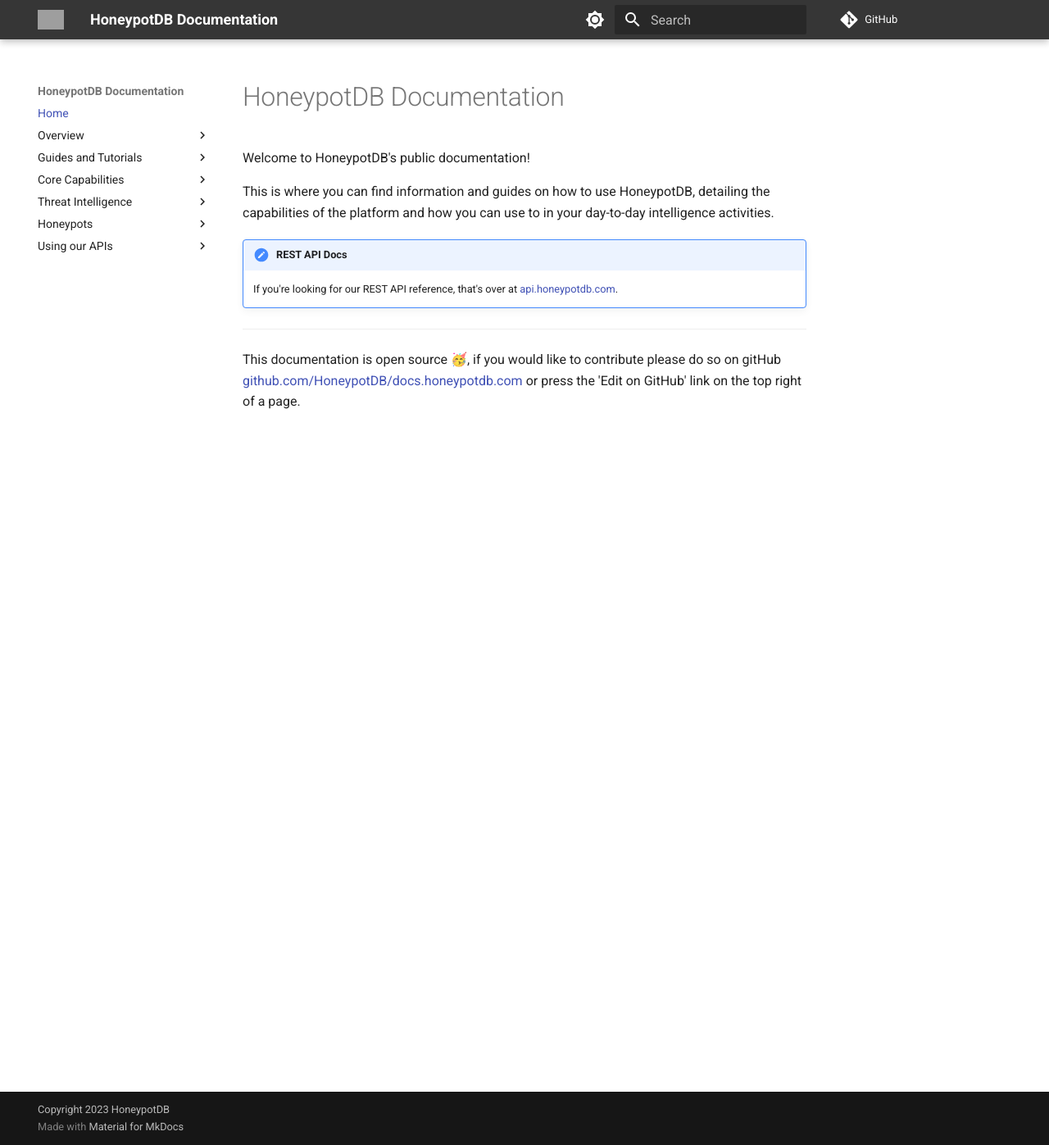
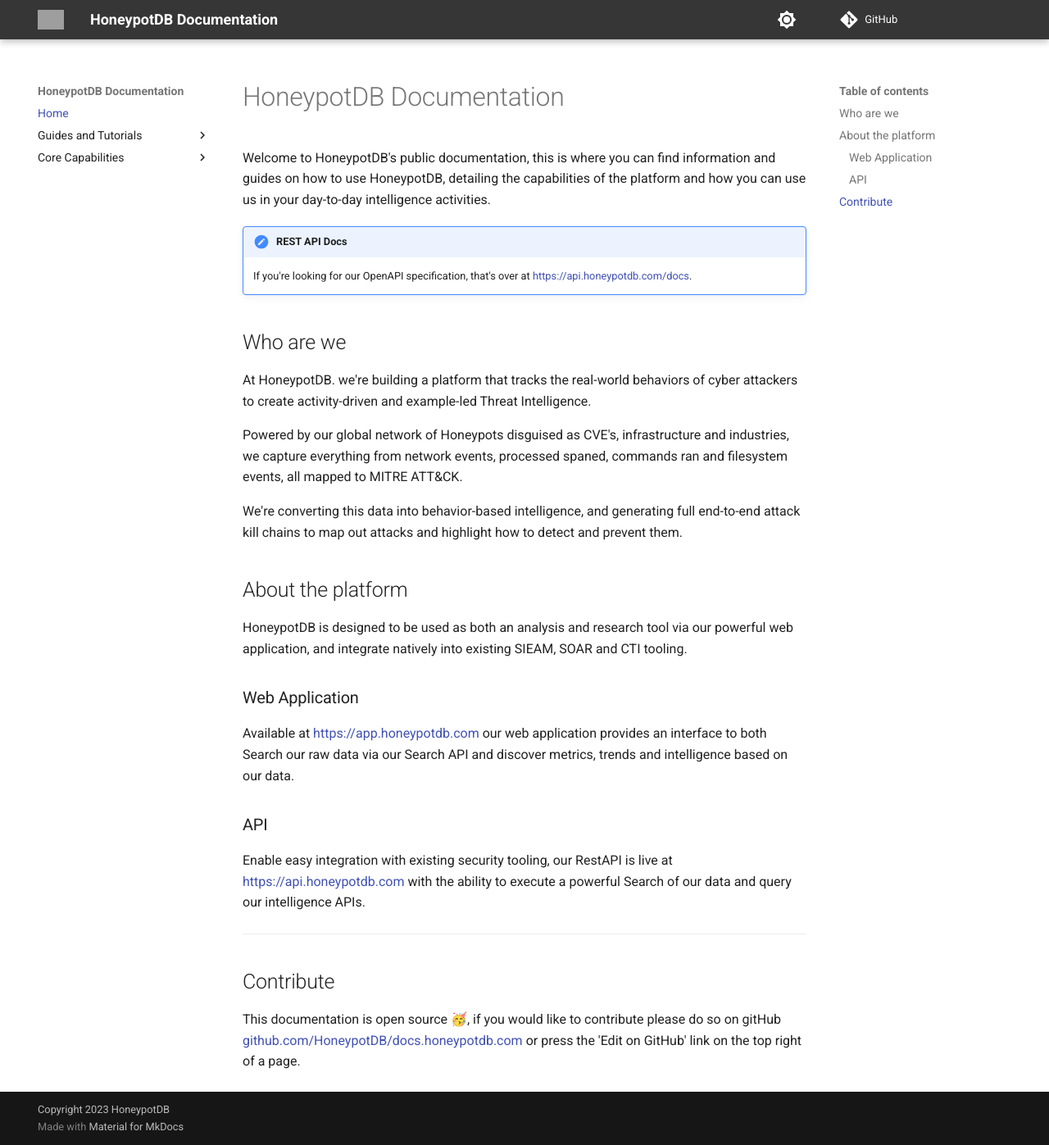
Before and after one commit to HoneypotDB/docs.honeypotdb.com, an MkDocs documentation site: the page built from docs/index.md, in a window 1280 px wide and 1397 px high. Shown: the whole window at 82% size. Built offline with MkDocs 1.6.1 and Material for MkDocs 9.7.7, drawn with Linux system fonts in a browser that asks for light colours; comment, search, counter and statistics services are not loaded; grey boxes are pictures that could not be loaded.

Commit message:
Search API docs

```diff
--- a/docs/index.md
+++ b/docs/index.md
@@ -1,11 +1,32 @@
 # HoneypotDB Documentation
 
-Welcome to HoneypotDB's public documentation!
-
-This is where you can find information and guides on how to use HoneypotDB, detailing the capabilities of the platform and how you can use to in your day-to-day intelligence activities.
+Welcome to HoneypotDB's public documentation, this is where you can find information and guides on how to use HoneypotDB, detailing the capabilities of the platform and how you can use us in your day-to-day intelligence activities.
 
 !!! note "REST API Docs"
-    If you're looking for our REST API reference, that's over at [api.honeypotdb.com](https://api.honeypotdb.com).
+    If you're looking for our OpenAPI specification, that's over at [https://api.honeypotdb.com/docs](https://api.honeypotdb.com/docs).
+
+## Who are we
+
+At HoneypotDB. we're building a platform that tracks the real-world behaviors of cyber attackers to create activity-driven and example-led Threat Intelligence.
+
+Powered by our global network of Honeypots disguised as CVE's, infrastructure and industries, we capture everything from network events, processed spaned, commands ran and filesystem events, all mapped to MITRE ATT&CK.
+
+We're converting this data into behavior-based intelligence, and generating full end-to-end attack kill chains to map out attacks and highlight how to detect and prevent them.
+
+## About the platform
+
+HoneypotDB is designed to be used as both an analysis and research tool via our powerful web application, and integrate natively into existing SIEAM, SOAR and CTI tooling.
+
+### Web Application
+
+Available at [https://app.honeypotdb.com](https://app.honeypotdb.com) our web application provides an interface to both Search our raw data via our Search API and discover metrics, trends and intelligence based on our data.
+
+### API
+
+Enable easy integration with existing security tooling, our RestAPI is live at [https://api.honeypotdb.com](https://api.honeypotdb.com) with the ability to execute a powerful Search of our data and query our intelligence APIs.
 
 ---
+
+## Contribute
+
 This documentation is open source 🥳, if you would like to contribute please do so on gitHub [github.com/HoneypotDB/docs.honeypotdb.com](https://github.com/HoneypotDB/docs.honeypotdb.com) or press the 'Edit on GitHub' link on the top right of a page.
--- a/mkdocs.yml
+++ b/mkdocs.yml
@@ -27,6 +27,15 @@
 markdown_extensions:
   - admonition
   - tables
+  - md_in_html
+  - attr_list
+  - pymdownx.emoji:
+      emoji_index: !!python/name:material.extensions.emoji.twemoji
+      emoji_generator: !!python/name:material.extensions.emoji.to_svg
+
+
+plugins:
+   - glightbox
 
 extra_css:
     - stylesheets/extra.css
@@ -34,28 +43,27 @@
 nav:
 
   - 'Home': 'index.md'
-  - 'Overview':
-    - 'About the platform': overview/about.md
-    - 'Getting started': overview/getting_started.md
-    - 'Using the web UI': overview/using_the_web_ui.md
 
   - 'Guides and Tutorials':
-    - 'Using the Search UI': guides/using_the_search_ui.md
+    - 'Getting started': guides/getting-started.md
+    # - 'Using the Search UI': guides/using-the-search-ui.md
+    # - 'Creating an API key': guides/creating-an-api-key.md
+    # - 'Querying with the Search API': guides/querying-with-the-search-api.md
 
   - 'Core Capabilities':
-    - 'Signals': capabilities/signals.md
+    - 'Signals':
+      - 'Overview': 'capabilities/signals/overview.md'
+    - 'Search':
+      - 'Overview': 'capabilities/search/overview.md'
+      - 'Query Langauge': 'capabilities/search/query-language.md'
     # - 'Score': capabilities/score.md
     # - 'Malware': capabilities/malware.md
     # - 'Monitoring': capabilities/monitoring.md
 
-  - 'Threat Intelligence':
-    - 'Severity Reports': intelligence/severity.md
-    - 'Indicator Lists': intelligence/lists.md
+  # - 'Threat Intelligence':
+  #   - 'Severity Reports': intelligence/severity.md
+  #   - 'Indicator Lists': intelligence/lists.md
 
-  - 'Honeypots':
-    - 'Our Honeypot Network': 'honeypots/network.md'
-    - 'Types of Honeypots': 'honeypots/types.md'
-
-  - 'Using our APIs':
-    - 'Creating an API key': guides/creating_an_api_key.md
-    - 'Querying with the Search API': guides/querying_with_the_search_api.md
+  # - 'Honeypots':
+  #   - 'Our Honeypot Network': 'honeypots/network.md'
+  #   - 'Types of Honeypots': 'honeypots/types.md'
--- a/requirements.txt
+++ b/requirements.txt
@@ -9,6 +9,7 @@
 MarkupSafe==2.1.2
 mergedeep==1.3.4
 mkdocs==1.4.2
+mkdocs-glightbox==0.4.0
 mkdocs-material==9.1.2
 mkdocs-material-extensions==1.1.1
 packaging==23.0
```
Also changed, not shown: docs/capabilities/events.md (deleted, +0 -22 lines), docs/capabilities/search/overview.md (added, +10 -0 lines), docs/capabilities/search/query-language.md (added, +143 -0 lines), docs/capabilities/signals/overview.md (added, +13 -0 lines), docs/guides/getting-started.md (added, +57 -0 lines), docs/guides/creating-an-api-key.md (added), docs/guides/querying-with-the-search-api.md (added), docs/guides/using-the-search-ui.md (added), docs/img/api-key-page.png (added), docs/img/home-page.png (added), docs/img/login-box.png (added), docs/img/malware-tag.png (added), docs/img/monitoring-tag.png (added), docs/img/profile-page.png (added), 3 more files.
